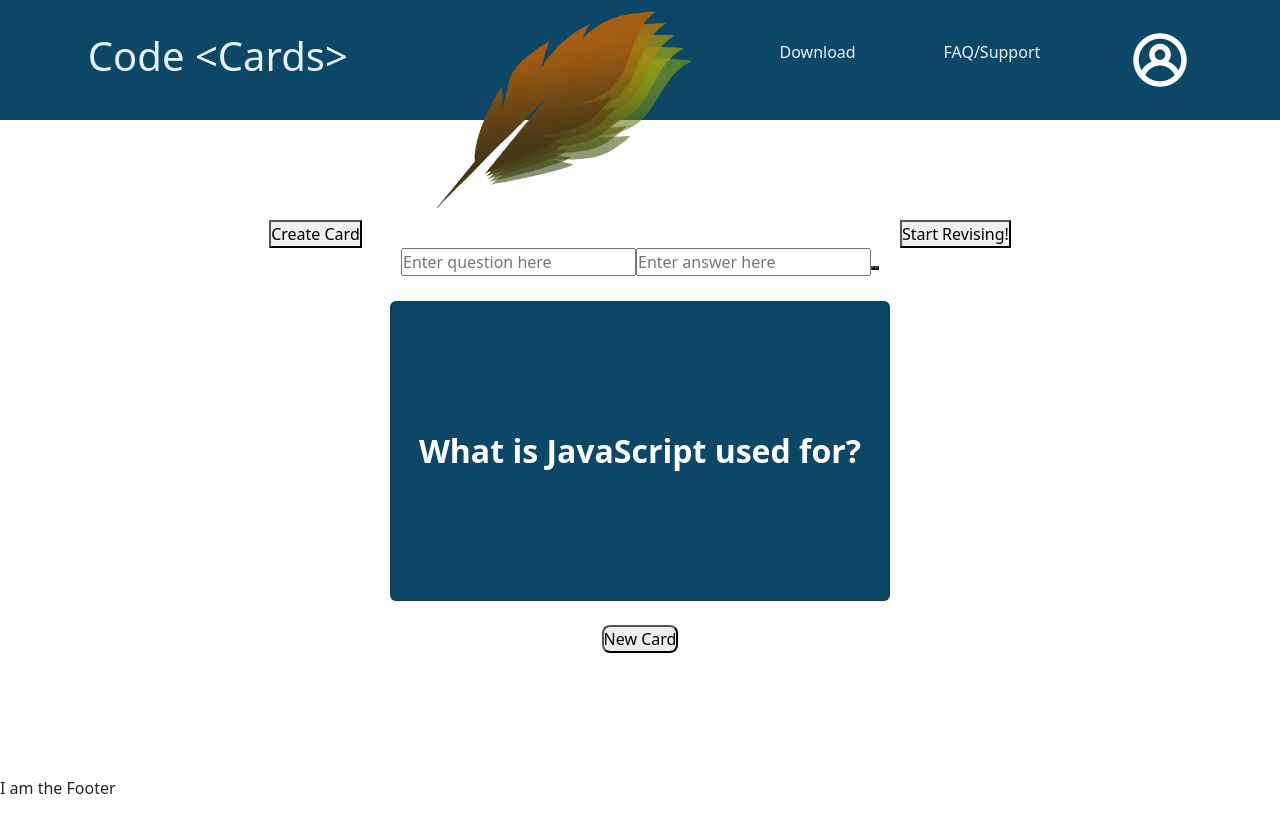
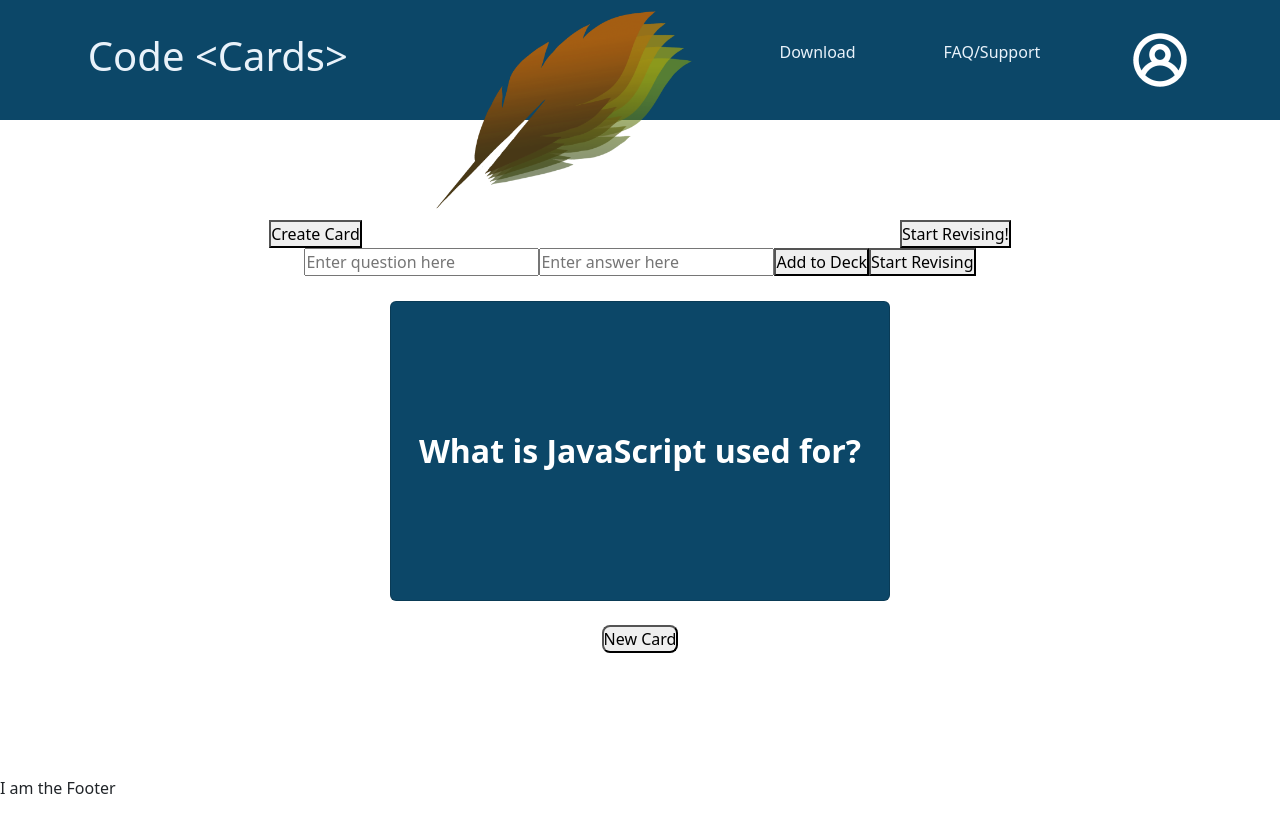
Before and after one commit to SchoolOfCode/bc14_w7_project-frontend-nnlb-darren-george-deen-ben, a React (Create React App) app in the folder codecards/: page / in a window 1280 px wide. Shown: the top 832 px of the page. Built offline with nearby package versions, Linux system fonts and the light colour scheme.

Commit message:
Adjusted handleClick function to attempt to push a new card to the deck array

```diff
--- a/codecards/src/App.js
+++ b/codecards/src/App.js
@@ -9,13 +9,14 @@ import "bootstrap/dist/css/bootstrap.min.css";
 
 function App() {
 
-  const [deck1, setDeck] = useState([]); //state of cards in the deck
-  const [question, setQuestion] = useState(""); //text value of the question input
-  const [answer, setAnswer] = useState(""); //text value of the answer input
 
   // Card-flipping functionality, see Revising.js
   const [randomCard, setRandomCard] = useState(deck[0])
   const [flipToFront, setFlipToFront] = useState(true)
+
+  const [newCard, setNewCard] = useState({}); //state of cards in the deck
+  const [question, setQuestion] = useState(""); //text value of the question input
+  const [answer, setAnswer] = useState(""); //text value of the answer input
 
   const randomCardClick = () => {
     const randomIndex = Math.floor(Math.random() * deck.length);
@@ -35,13 +36,14 @@ function App() {
   } //sets the answer state value to the answer input value
 
   const handleAddClick = () => {
-    setDeck([...deck1, {question: `${question}`, answer: `${answer}`}]);
-    // console.log(deck)
+    setNewCard({question: `${question}`, answer: `${answer}`});
+    deck.push(newCard);
     setAnswer("");
     setQuestion("");
   }// adds the card to the deck
-  // console.log(deck)
+  // console.log(deck1)
 
+  console.log(deck)
 
 
 
--- a/codecards/src/components/AddCard.js
+++ b/codecards/src/components/AddCard.js
@@ -5,8 +5,8 @@ const AddCard = ({questionTextChange, answerTextChange, handleAddClick}) => {
     <div>
       <input className='questionText' type='text' placeholder='Enter question here' onChange={questionTextChange}></input>
       <input className='answerText' type='text' placeholder='Enter answer here' onChange={answerTextChange}></input>
-      <button className='addCard' onClick={handleAddClick}></button>
-      <button></button>
+      <button className='addCard' onClick={handleAddClick}>Add to Deck</button>
+      <button>Start Revising</button>
     </div>
   )
 }
```
Also changed, not shown: 1 other file (tests, documents, lock files or other folders).
